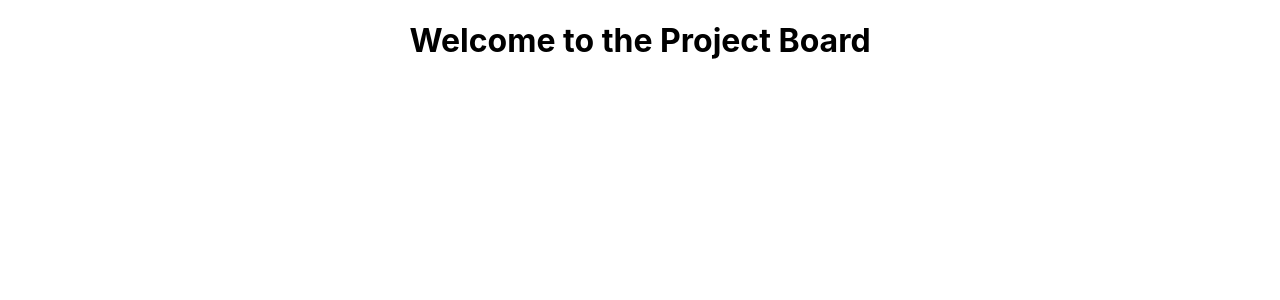
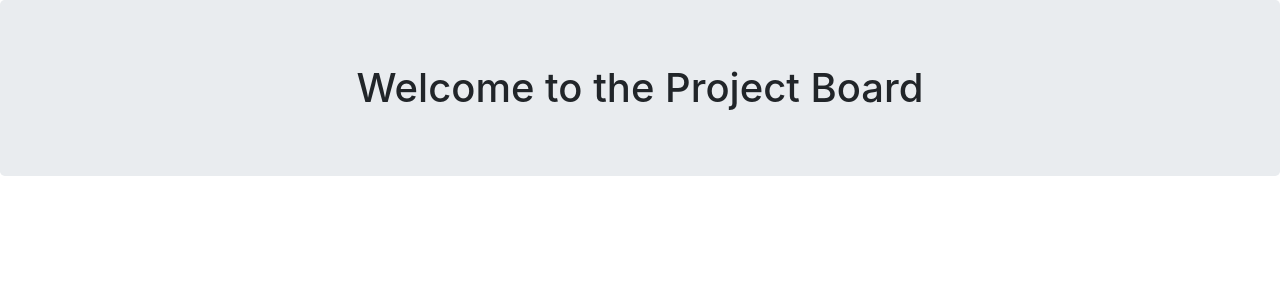
Before and after one commit to ZaMelton/ReactFrontEndForProjectTrackerApp, a React (Create React App) app: page / in a window 1280 px wide. Shown: the top 300 px of the page. Built offline with nearby package versions, Linux system fonts and the light colour scheme.

Commit message:
Started the navbar and project board components

```diff
--- a/src/App.js
+++ b/src/App.js
@@ -1,10 +1,11 @@
 import React from 'react';
 import './App.css';
+import 'bootstrap/dist/css/bootstrap.min.css';
 
 function App() {
   return (
     <div className="App">
-      <h1>Welcome to the Project Board</h1>
+      <h1 className="jumbotron">Welcome to the Project Board</h1>
     </div>
   );
 }
```
Also changed, not shown: package.json (+8 -1 lines), src/Components/Navbar.js (added, +11 -0 lines), src/Components/ProjectBoard.js (added, +13 -0 lines), 1 other file (tests, documents, lock files or other folders).
